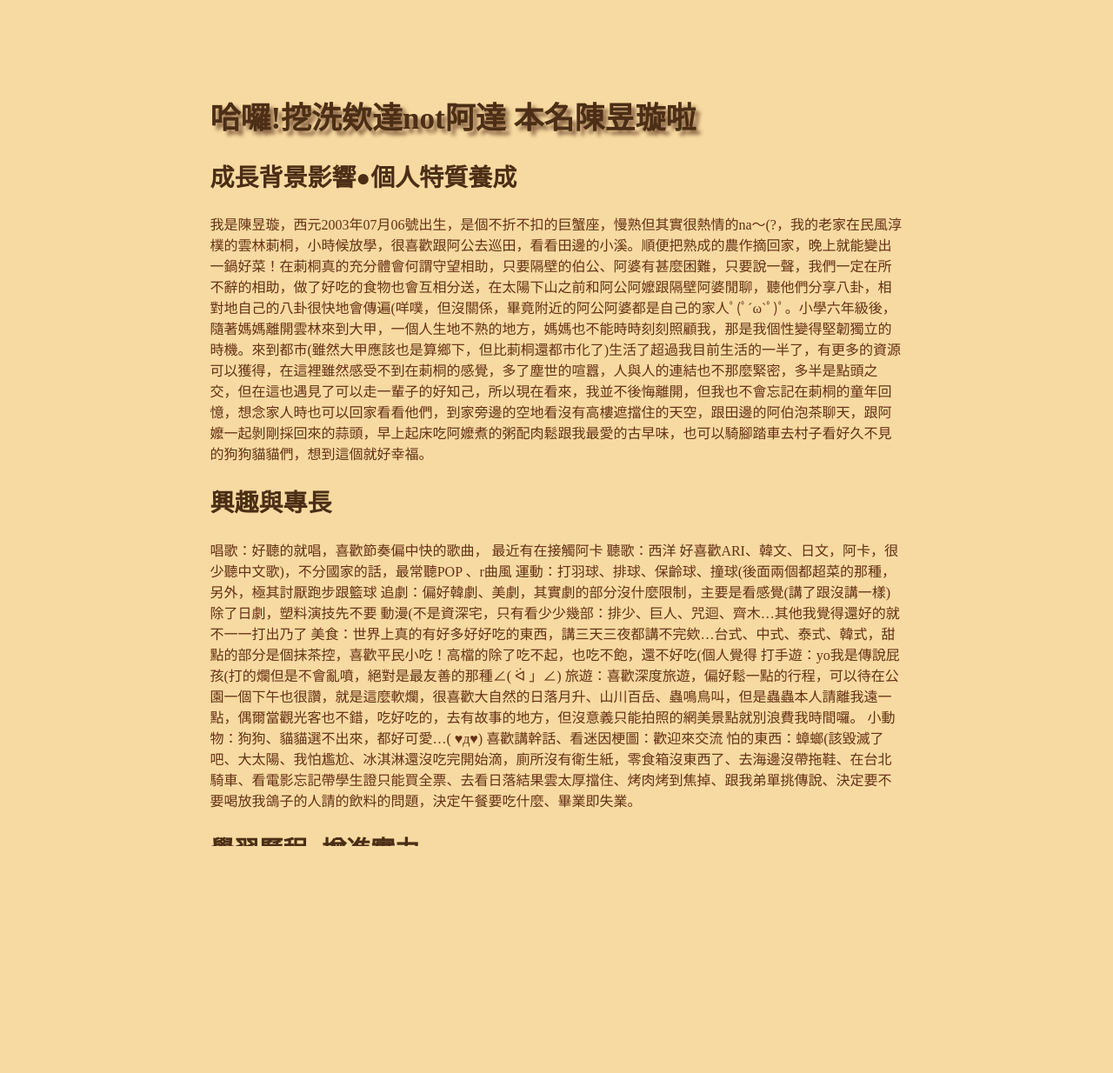
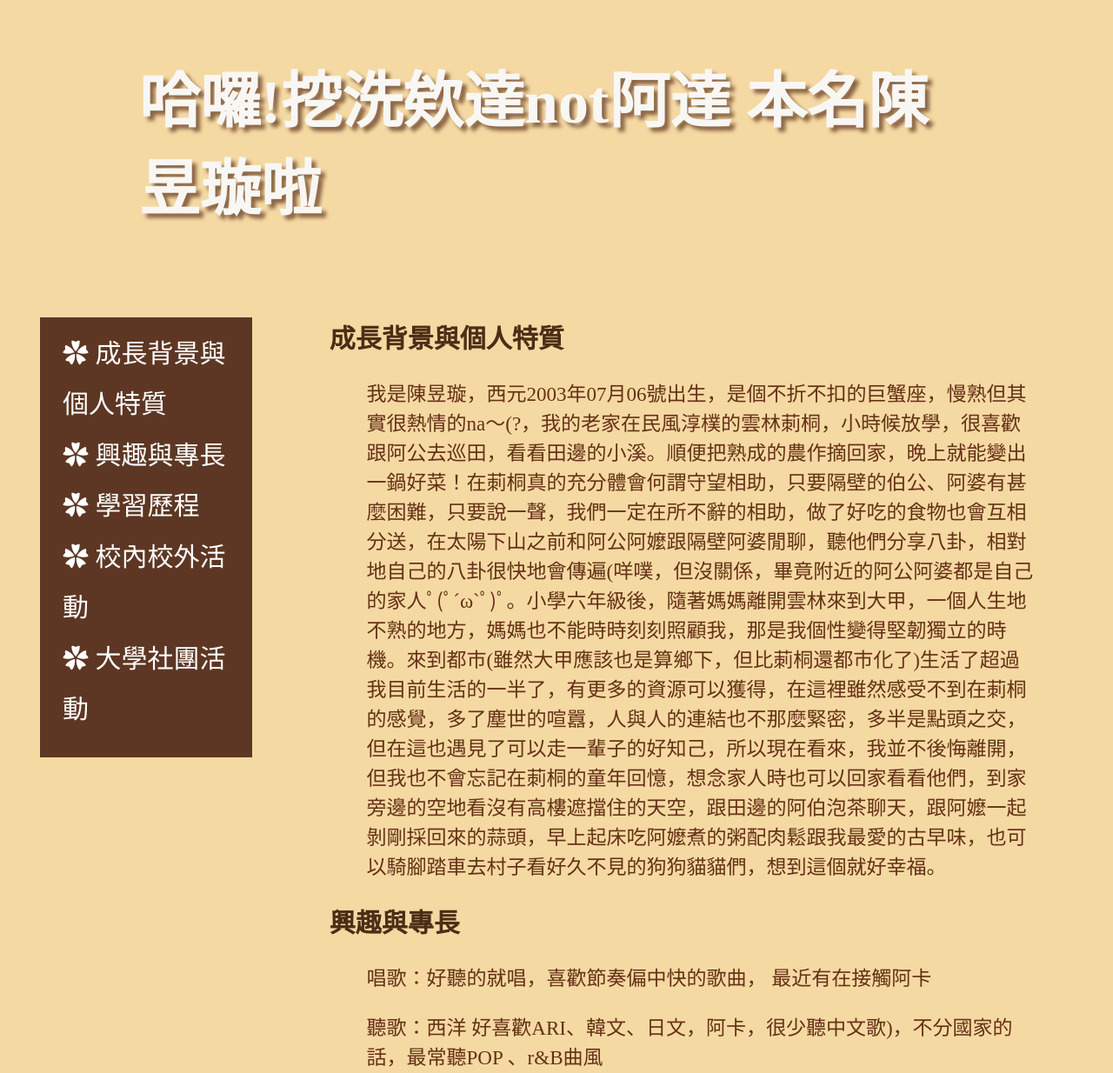
Before and after one commit to ada070628/ada070628.github.io, a plain HTML site: page index.html in a window 1280 px wide. Shown: the part 44-1278 px from the top of the page at 87% size. Drawn offline with nearby package versions, Linux system fonts and the light colour scheme.

Commit message:
第二版

```diff
--- a/css2.css
+++ b/css2.css
@@ -1,37 +1,56 @@
 body{
-    background:  rgba(247, 215, 154, 0.92);
-    padding: 120px;
-    margin：120px;
+    background:  rgba(245, 214, 156, 0.92);
+    padding:0 3% 0 3% ;
 }
- header{
+header{
+
+}
+nav{
+    background: rgb(93, 55, 35);
+    font-size: 30px;
+    position: fixed;
+    line-height: 195%;
+    width: 15%;
+    height:60%;
+    padding:1% 2%;
+}
+a{
+    text-align: justify;
+    text-decoration-line: none;
+    color:white;
+}
+a:hover{
+    color:#9ace96;
+    text-decoration-line: underline;
+}
+h1{
      font-size: 70px;
-     font-weight: 600;
+     font-weight: 900;
      text-shadow: 5px 5px 4px #8b6545;
      text-align: left;
-     color: #ffebc5;
+     color: #f8f7f4;
+     padding:1.5cm 3cm;
 }
- h1{
-     font-size: 35px;
+main{
+    padding: 0 0 0 28%;
+}
+ h2{
+     font-size: 30px;
+     font-weight: 700;
      color: #4b2e15;
-     padding: 0cm 3cm;
+     padding: 0 0 0 0;
      margin：120px;
 }
-  p{
-　   font-size:3cm;
-     color: rgb(101, 49, 22);
-     padding: 0cm 3cm;
-     margin：120px;
+h3{
+     font-size: 25px;
+     color: #4b2e15;
+     padding: 0 0 0 3%;
 }
-   pre{
-　   font-size:3cm;
-     color: rgb(101, 49, 22);
-     padding: 0cm 3cm;
-     margin：120px;
+p{
+  font-size: 23px;
+  color: rgb(101, 49, 22);
+  padding: 0 5% 0 5%;
 }
-
- h2{
-     font-size: 28px;
-     color: #4b2e15;
-     padding: 0cm 3cm;
-     margin：120px;
+img{
+    clear: right;
 }
--- a/index.html
+++ b/index.html
@@ -4,50 +4,61 @@
    <meta charset='utf-8'>
    <title>欸達的自我介紹</title>
    <link  rel='stylesheet' type='text/css' href='css2.css'>
+   <!-- Bootstrap CSS -->
+   <link href="https://cdn.jsdelivr.net/npm/bootstrap@5.1.3/dist/css/bootstrap.min.css" >
   </head>
   <body>
-      <header><h1>
+      <header><h1 id="頁首">
       哈囉!挖洗欸達not阿達
       本名陳昱璇啦
       </h1></header>
-	<section>
-        <h2>成長背景影響●個人特質養成</h2>
+      <nav><a href="#成長背景與個人特質">✿ 成長背景與個人特質</a><br>
+           <a href="#興趣與專長">✿ 興趣與專長</a><br>
+           <a href="#學習歷程">✿ 學習歷程</a><br>
+           <a href="#校內校外活動">✿ 校內校外活動</a><br>
+           <a href="#大學社團活動">✿ 大學社團活動</a><br>
+      </nav>
+    <main><section>
+        <h2 id="成長背景">成長背景與個人特質</h2>
         <p>我是陳昱璇，西元2003年07月06號出生，是個不折不扣的巨蟹座，慢熟但其實很熱情的na～(?，我的老家在民風淳樸的雲林莿桐，小時候放學，很喜歡跟阿公去巡田，看看田邊的小溪。順便把熟成的農作摘回家，晚上就能變出一鍋好菜！在莿桐真的充分體會何謂守望相助，只要隔壁的伯公、阿婆有甚麼困難，只要說一聲，我們一定在所不辭的相助，做了好吃的食物也會互相分送，在太陽下山之前和阿公阿嬤跟隔壁阿婆閒聊，聽他們分享八卦，相對地自己的八卦很快地會傳遍(咩噗，但沒關係，畢竟附近的阿公阿婆都是自己的家人ﾟ(ﾟ´ω`ﾟ)ﾟ。小學六年級後，隨著媽媽離開雲林來到大甲，一個人生地不熟的地方，媽媽也不能時時刻刻照顧我，那是我個性變得堅韌獨立的時機。來到都市(雖然大甲應該也是算鄉下，但比莿桐還都市化了)生活了超過我目前生活的一半了，有更多的資源可以獲得，在這裡雖然感受不到在莿桐的感覺，多了塵世的喧囂，人與人的連結也不那麼緊密，多半是點頭之交，但在這也遇見了可以走一輩子的好知己，所以現在看來，我並不後悔離開，但我也不會忘記在莿桐的童年回憶，想念家人時也可以回家看看他們，到家旁邊的空地看沒有高樓遮擋住的天空，跟田邊的阿伯泡茶聊天，跟阿嬤一起剝剛採回來的蒜頭，早上起床吃阿嬤煮的粥配肉鬆跟我最愛的古早味，也可以騎腳踏車去村子看好久不見的狗狗貓貓們，想到這個就好幸福。</p></section>
-    	<section><h2>興趣與專長</h2>
-      <p>
-      唱歌：好聽的就唱，喜歡節奏偏中快的歌曲， 最近有在接觸阿卡
-      聽歌：西洋 好喜歡ARI、韓文、日文，阿卡，很少聽中文歌)，不分國家的話，最常聽POP 、r曲風
-      運動：打羽球、排球、保齡球、撞球(後面兩個都超菜的那種，另外，極其討厭跑步跟籃球
-      追劇：偏好韓劇、美劇，其實劇的部分沒什麼限制，主要是看感覺(講了跟沒講一樣)除了日劇，塑料演技先不要
-      動漫(不是資深宅，只有看少少幾部：排少、巨人、咒迴、齊木…其他我覺得還好的就不一一打出乃了
-      美食：世界上真的有好多好好吃的東西，講三天三夜都講不完欸…台式、中式、泰式、韓式，甜點的部分是個抹茶控，喜歡平民小吃！高檔的除了吃不起，也吃不飽，還不好吃(個人覺得
-      打手遊：yo我是傳說屁孩(打的爛但是不會亂噴，絕對是最友善的那種∠( ᐛ 」∠)
-      旅遊：喜歡深度旅遊，偏好鬆一點的行程，可以待在公園一個下午也很讚，就是這麼軟爛，很喜歡大自然的日落月升、山川百岳、蟲鳴鳥叫，但是蟲蟲本人請離我遠一點，偶爾當觀光客也不錯，吃好吃的，去有故事的地方，但沒意義只能拍照的網美景點就別浪費我時間囉。
-      小動物：狗狗、貓貓選不出來，都好可愛…( ♥д♥)
-      喜歡講幹話、看迷因梗圖：歡迎來交流
-      怕的東西：蟑螂(該毀滅了吧、大太陽、我怕尷尬、冰淇淋還沒吃完開始滴，廁所沒有衛生紙，零食箱沒東西了、去海邊沒帶拖鞋、在台北騎車、看電影忘記帶學生證只能買全票、去看日落結果雲太厚擋住、烤肉烤到焦掉、跟我弟單挑傳說、決定要不要喝放我鴿子的人請的飲料的問題，決定午餐要吃什麼、畢業即失業。
-            </p></section>
-    	<section><h2>學習歷程●增進實力</h2>
-      <p>升上高中後，利用成績申請進入語文資優班，不僅讀書風氣比國中時期良好許多，老師們也相當注重學生品行，俗話說:「近朱者赤，近墨者黑。」不管是學業成績還是特殊表現方面，在良好的學習環境中，使我的態度更加積極上進。除了讀書風氣，我們也很注重生活紀律(其實是因為老師很嚴格)，三年來每個學期的生活榮譽競賽都是由我們拿下第一名(被逼的)，在這項比賽中我了解到，即使份內的工作只有一小部分也要不可以馬馬虎虎，因為這不僅僅是對自己負責，更是為班級努力爭取榮譽。運動會參加運動會背身夾球趣味競賽，榮獲第二名。不管是體育課還是放學後，我和拍檔都願意留下來練習，原本為了就是為班級爭取榮譽，有第二名的成績絕不是我們幸運。
+
+      <section><h2 id="興趣與專長">興趣與專長</h2>
+       <div>
+      <p>唱歌：好聽的就唱，喜歡節奏偏中快的歌曲， 最近有在接觸阿卡</p>
+      <p>聽歌：西洋 好喜歡ARI、韓文、日文，阿卡，很少聽中文歌)，不分國家的話，最常聽POP 、r&B曲風</p>
+      <p>運動：打羽球、排球、保齡球、撞球(後面兩個都超菜的那種，另外，極其討厭跑步跟籃球</p>
+      <p>追劇：偏好韓劇、美劇，其實劇的部分沒什麼限制，主要是看感覺(講了跟沒講一樣)除了日劇，塑料演技先不要</p>
+      <p>動漫(不是資深宅，只有看少少幾部：排少、巨人、咒迴、齊木…其他我覺得還好的就不一一打出乃了</p>
+      <p>美食：世界上真的有好多好好吃的東西，講三天三夜都講不完欸…台式、中式、泰式、韓式，甜點的部分是個抹茶控，喜歡平民小吃高檔的除了吃不起，也吃不飽，還不好吃(個人覺得</p>
+      <p>打手遊：yo我是傳說屁孩(打的爛但是不會亂噴，絕對是最友善的那種∠( ᐛ 」∠)</p>
+      <p>旅遊：喜歡深度旅遊，偏好鬆一點的行程，可以待在公園一個下午也很讚，就是這麼軟爛，很喜歡大自然的日落月升、山川百岳、蟲鳴鳥叫，但是蟲蟲本人請離我遠一點，偶爾當觀光客也不錯，吃好吃的，去有故事的地方，但沒意義只能拍照的網美景點就別浪費我時間囉。</p>
+      <p>小動物：狗狗、貓貓選不出來，都好可愛…( ♥д♥)</p>
+      <p>喜歡講幹話、看迷因梗圖：歡迎來交流</p>
+      <p>怕的東西：蟑螂(該毀滅了吧、大太陽、我怕尷尬、冰淇淋還沒吃完開始滴，廁所沒有衛生紙，零食箱沒東西了、去海邊沒帶拖鞋、在台北騎車、看電影忘記帶學生證只能買全票、去看日落結果雲太厚擋住、烤肉烤到焦掉、跟我弟單挑傳說、決定要不要喝放我鴿子的人請的飲料的問題，決定午餐要吃什麼、畢業即失業。 </p>
+       </div></section>
+
+    <section><h2 id="學習歷程">學習歷程</h2>
+      <p>升上高中後，利用成績申請進入語文資優班，不僅讀書風氣比國中時期良好許多，老師們也相當注重學生品行，俗話說:「近朱者赤，近墨者黑。」不管是學業成績還是特殊表現方面，在良好的學習環境中，使我的態度更加積極上進。除了讀書風氣，我們也很注重生活紀律(其實是因為老師很嚴格)，三年來每個學期的生活榮譽競賽都是由我們拿下第一名，在這項比賽中我了解到，即使份內的工作只有一小部分也要不可以馬馬虎虎，因為這不僅僅是對自己負責，更是為班級努力爭取榮譽。運動會參加運動會背身夾球趣味競賽，榮獲第二名。不管是體育課還是放學後，我和拍檔都願意留下來練習，原本為了就是為班級爭取榮譽，有第二名的成績絕不是我們幸運。
     因應閱讀能力的重要性，於高一下投稿的閱讀心得分別獲得了全國高級等學校閱讀心得比賽甲等及校內比賽特優，於高三上的則獲得優等的成績。
 在高一上參加國語文閩南語朗讀競賽表現優異，高二下英文演講比賽佳作。在這兩場比賽中我都踏出了我的舒適圈，尤其是英文演講比賽，對於英文不慎自信的我，有佳作的成績是靠著不斷的練習才獲得的。</p>
-    <p>高一上學期末，我與學姊組隊參加了對我意義重大的比賽―荷塘歲末演唱會。在那次比賽中，我和學姊兩人演唱了Ariana Grande – thinking bout you一起拿下第三名。而在比賽前，我們偶有意見不合和挫折，但透過溝通及努力練習來讓整場表演呈現我們最好的一面，雖說這是一個與學業相關甚少的校內比賽，但卻讓我學到我在學校課本中學不到的事情：耐心、團隊合作精神及我最需要的膽量訓練。
+    <p><img src="20190522_004552.jpg" width="30%">高一上學期末，我與學姊組隊參加了對我意義重大的比賽―荷塘歲末演唱會。在那次比賽中，我和學姊兩人演唱了Ariana Grande – thinking bout you一起拿下第三名。而在比賽前，我們偶有意見不合和挫折，但透過溝通及努力練習來讓整場表演呈現我們最好的一面，雖說這是一個與學業相關甚少的校內比賽，但卻讓我學到我在學校課本中學不到的事情：耐心、團隊合作精神及我最需要的膽量訓練。
       </p>
     <p>二年級上學期，我們班參加話劇比賽榮獲第一名，在其中我擔任導演、編劇以及主演。在這亮眼的成績背後，除了不斷的與同學們溝通磨合及努力排練，更需要積極的態度。儘管舞台的呈現方式、角色的情緒表達，透過好幾次的排練進行修正，但演出當下扔免不了突發狀況，而這卻也激發我的危機處理能力，製造意想不到的「笑」果。話劇比賽讓我深刻的體會到合作的意義，不可能事事順心，必須要雙方各退一步的溝通磨合，才能製造雙贏的局面。
+    <img src="S__13451266.jpg" width="30%">
     高二的話劇比賽：囂張沒落魄的久。描述老富婆為了錢財勢力而欺壓年輕的小狗子，而在最後因為小狗子得到嘟嚕嚕佛陀的眷顧，一切的真相大白，讓老富婆身敗名裂。
             </p></section>
-    <section><h2>校內校外活動參與●培養團隊合作默契</h2>
 
-     <div><h3>校內社團：</h3>
-      <p>在高一上擔任了仁愛康輔社的社員，參加迎新及其他友社的社慶，在這個社團裡認識了很多新朋友，我的社交能力有大幅進步!
-高一下則轉社至卡拉OK社。
-二年級確立了志向後進入大眾傳播社，在這裡認識了許多志同道合的好友，在出公差時也學習了諸多與傳播系相關的知識，在社內提供許多實際操作的機會，在大眾傳播社我感到相當滿足。
-</p></div>
+  <section><h2 id="校內校外活動">校內校外活動參與●培養團隊合作默契</h2>
+
+     <div class= "container bg-dark text-white"><h3>校內社團：</h3>
+      <p>在高一上擔任了仁愛康輔社的社員，參加迎新及其他友社的社慶，在這個社團裡認識了很多新朋友，我的社交能力有大幅進步! <img src="%E4%B8%8B%E8%BC%89.jpg">高一下則轉社至卡拉OK社。 二年級確立了志向後進入大眾傳播社，在這裡認識了許多志同道合的好友，在出公差時也學習了諸多與傳播系相關的知識，在社內提供許多實際操作的機會，在大眾傳播社我感到相當滿足。</p></div>
+
       <div><h3>校內外活動：</h3>
-          <p>身為半個大甲人也知道媽祖是大甲的在地信仰，每年三月媽祖出巡都熱鬧無比，但卻沒親身體驗過繞境，這次非常幸運甲中有「媽祖行腳」的活動可以開開眼界，其中讓我最印象深刻的是信徒們的熱情相待。這一路上，許多的點心販都免費提供食物給辛苦的進香團，還有幫我們加油打氣的鄉親們，也聽了很多神奇的故事，原本筋疲力盡的我們感受到那一絲溫暖，彷彿又有動力走到終點。</p></div>
+          <p><img src="1558459170550.jpg" width="50%">身為半個大甲人也知道媽祖是大甲的在地信仰，每年三月媽祖出巡都熱鬧無比，但卻沒親身體驗過繞境，這次非常幸運甲中有「媽祖行腳」的活動可以開開眼界，其中讓我最印象深刻的是信徒們的熱情相待。這一路上，許多的點心販都免費提供食物給辛苦的進香團，還有幫我們加油打氣的鄉親們，也聽了很多神奇的故事，原本筋疲力盡的我們感受到那一絲溫暖，彷彿又有動力走到終點。</p></div>
 
        <div><h3>靜宜youtuber夢工廠營隊：</h3>
           <p>一年級寒假至靜宜大學參家寒假營隊，短短一天的行程，體驗配音員的工作、一起討論劇本編排，除了讓我對大眾傳播的概念更加了解，也增進我團隊合作的能力。</p></div>
+
        <div><h3>世新媒體先鋒營：</h3>
           <p>高一暑假時，參加為期五天的世新媒體先鋒營，從中吸收了許多與影視相關的知識與前輩的經驗，並且訓練自身的社交能力，認識許多來自各地的好友。 </p></div>
        <div><h3>畢聯會攝影組</h3>
@@ -56,22 +67,24 @@
        <div><h3>其他：</h3>
           <p>同時我也接了人生第一份打工，其中我擔任活動促銷工讀生，必須直接跟陌生人介紹方案內容，拉攏客人，相當考驗臨場能力，對於平常不擅長言詞的我來說，這是一份很有挑戰的工作，雖然有過些小挫折，但從中可以訓練話術技巧，也可以讓腦袋的思路更靈活，當時跟我的好閨蜜一起工作，沒客人的時候，我們會一起聊八卦，講幹話、分享所有事情，甚至改編歌詞靠北上司跟客人，超好笑，每次工作都覺得時間過得很快。
        </p></div></section>
-    	<section><h2>大學社團活動:合唱團</h2>
+
+    <section><h2 id="大學社團活動">大學社團活動:合唱團</h2>
        <div><h3>加入合唱團的契機</h3>
           <p>大一上，加入世新大學合唱團，這是從還未上大學的決定，從國小、國中有參加合唱團，但到了高中卻沒有合唱團，讓我倍感失望，所以上大學為了填補高中的遺憾，還有我從小都沒有學過樂器，想加強自己的樂理能力，想要讓自己看到樂譜就可以自信的唱出來，所以大學社團我毫不猶豫地填了合唱團，實際加入，的確看音符從一格一格數變成可以很快地寫譜！還另外發現其實裡面的人都很熱情、友善，瘋瘋的，跟我想像嚴肅的練唱畫面不太一樣。進來合唱團另一個原因，是希望大學時期，能讓自己有一個可以大聲唱歌的時間及空間，生怕自己大學四年會忘記唱歌的感覺，忘記和聲打入腦中那種酥麻到起雞皮疙瘩的感覺。</p></div>
 
         <div><h3>期末公演：拂曉而聲</h3>
-    <p>2021/12/29,公演也算是合唱團的成發，為了帶給觀眾們最棒的聽覺及是視覺饗宴，每個社員都很認真地參與這次的公演，也因為疫情的關係，上次的公演沒辦成留下了遺憾，所以學長姐們特別珍惜這次得來不易的機會，看到他們這麼積極，心裡多少有些感動，雖然這次公演歷經長達半個多月的加練期及三次彩排，最繁雜的前置作業，但當謝幕鞠躬那一刻想的不是終於結束了，是：很開心你們你們來看我們表演。還記得加練期最讓我頭痛的是因為期末作業所以有一首歌譜沒有很熟，公演那天瘋狂對嘴，超好笑，唱的好心虛。
-    這是一個將合唱團拆成四個小隊，變成互相競爭的社內比賽，我們隊輔選的英文個歌爆乾難，好多個切分音，半音升調什麼的而且歌詞都不一樣超難背，反正學到差點沒讓隊輔爆氣，因為我們唱得太爛了哈哈哈哈。結果表演當天我們很順利，狀況也很好，意料之外地拿下最佳小隊！另外，這次的小合唱我報名了獨唱組，我真的不知道我當時哪來的勇氣在這麼多人唱我女神ari的歌，可能對太有自信吧哈哈，一直習慣讓自己的聲音混入人群中，獨唱是我跨不太過去的坎，我還記得站在台上雙手抖個不停，後面左右兩個音響轟炸耳朵，非常清楚地聽到自己的聲音，太害羞了吧...反正中間還是有發生小車禍，希望可以習慣自己的聲音和表演的感覺，並喜歡它們。</p></div>
+          <p>2021/12/29,公演也算是合唱團的成發，為了帶給觀眾們最棒的聽覺及是視覺饗宴，每個社員都很認真地參與這次的公演，也因為疫情的關係，上次的公演沒辦成留下了遺憾，所以學長姐們特別珍惜這次得來不易的機會，看到他們這麼積極，心裡多少有些感動，雖然這次公演歷經長達半個多月的加練期及三次彩排，最繁雜的前置作業，但當謝幕鞠躬那一刻想的不是終於結束了，是：很開心你們你們來看我們表演。還記得加練期最讓我頭痛的是：因為期末作業還沒做完，有一首歌譜沒有很熟，公演那天瘋狂對嘴，超好笑，唱的好心虛。<img src="2736F1B4-5FF4-44A2-9145-8E11DCD98086.jpg" width="30%"></p></div>
+
+        <div class ="123"><h3>期中活動：小合唱</h3>
+          <p><img id="小合唱" src="CC596DFF-1DF8-495F-B3A2-A8A692F3B5DA.jpg" width="30%">這是一個將合唱團拆成四個小隊，變成互相競爭的社內比賽，我們隊輔選的英文個歌爆乾難，好多個切分音，半音升調什麼的而且歌詞都不一樣超難背，反正學到差點沒讓隊輔爆氣，因為我們唱得太爛了哈哈哈哈。結果表演當天我們很順利，狀況也很好，意料之外地拿下最佳小隊！另外，這次的小合唱我報名了獨唱組，我真的不知道我當時哪來的勇氣在這麼多人唱我女神ari的歌，可能對太有自信吧哈哈，一直習慣讓自己的聲音混入人群中，獨唱是我跨不太過去的坎，我還記得站在台上雙手抖個不停，後面左右兩個音響轟炸耳朵，非常清楚地聽到自己的聲音，太害羞了吧...反正中間還是有發生小車禍，希望可以習慣自己的聲音和表演的感覺，並喜歡它們。</p></div>
 
         <div><h3>進入斑馬線</h3>
-<p>一開始在招生試音看到斑馬線人聲樂團的表演，對阿卡貝拉沒什麼概念，單純覺得應該是個蠻厲害的玩意兒，每個人唱不同聲部，說算獨唱但又不算是，覺得可以給自己另一個挑戰，所以心生意念去報考看看。還記得當時考試，站在學長姐前面，雙手發抖的唱完指定曲，自選曲還瘋狂趕拍，考完走出去第一刻想的是：絕對不會上థ౪థ，畢竟歌詞沒背熟，當天狀態很差，已經是半放棄的狀態了。晚上考試結果出來，原本不想看，但我就是犯賤，想著會不會有種不可能的可能，但是在看到我的名字在螢幕—ATLO：陳昱璇，一直在心裡問自己這不是在作夢吧…沒錯，現在我是斑馬線人聲樂團的小馬ATLO陳昱璇！</p>
-<p>右圖我們20屆是第一場表演，剛好碰上盛大的20周年紀念—斑馬20 再唱一世紀，所以非常得剛好第一次表演就站上那麼大的舞台…為了這次表演，第一次體驗了夜練，付出了許多時間與夥伴們互相磨合，表演當天沒有出什麼差錯，觀眾們也都很捧場，應該是看我們很菜吧哈哈，但我覺得除了音樂性，我的台風還有相當大成長的空間，希望之後自己能在舞台上表現得更從容，然後很感謝他們付出精神及時間來看表演，謝謝夥伴們那幾個禮拜沒有放棄一起練習，當表演結束聽到給我們的掌聲，似乎那些辛苦都消失不見。
-斑馬線和小合唱對我來說，都算是踏出同溫層的里程碑，雖然離我想要達成的狀態還有很大的進步空間，雖然路途上有過懷疑、有過害怕，但我很感謝當時選擇接受挑戰的自己，讓我有機會變得更加茁壯。
-            </p></div></section>
+          <p><img id="斑馬" src="62A81436-E380-4B2E-8BE7-6F03A103D7D3.jpg" width="30%" >一開始在招生試音看到斑馬線人聲樂團的表演，對阿卡貝拉沒什麼概念，單純覺得應該是個蠻厲害的玩意兒，每個人唱不同聲部，說算獨唱但又不算是，覺得可以給自己另一個挑戰，所以心生意念去報考看看。還記得當時考試，站在學長姐前面，雙手發抖的唱完指定曲，自選曲還瘋狂趕拍，考完走出去第一刻想的是：絕對不會上థ౪థ，畢竟歌詞沒背熟，當天狀態很差，已經是半放棄的狀態了。晚上考試結果出來，原本不想看，但我就是犯賤，想著會不會有種不可能的可能，但是在看到我的名字在螢幕—ATLO：陳昱璇，一直在心裡問自己這不是在作夢吧…沒錯，現在我是斑馬線人聲樂團的小馬ATLO陳昱璇！</p>
+          <p>右圖我們20屆是第一場表演，剛好碰上盛大的20周年紀念—斑馬20 再唱一世紀，所以非常得剛好第一次表演就站上那麼大的舞台…為了這次表演，第一次體驗了夜練，付出了許多時間與夥伴們互相磨合，表演當天沒有出什麼差錯，觀眾們也都很捧場，應該是看我們很菜吧哈哈，但我覺得除了音樂性，我的台風還有相當大成長的空間，希望之後自己能在舞台上表現得更從容，然後很感謝他們付出精神及時間來看表演，謝謝夥伴們那幾個禮拜沒有放棄一起練習，當表演結束聽到給我們的掌聲，似乎那些辛苦都消失不見。斑馬線和小合唱對我來說，都算是踏出同溫層的里程碑，雖然離我想要達成的狀態還有很大的進步空間，雖然路途上有過懷疑、有過害怕，但我很感謝當時選擇接受挑戰的自己，讓我有機會變得更加茁壯。</p></div></section>
 
+  <!-- Option 1: Bootstrap Bundle with Popper -->
+    <script src="https://cdn.jsdelivr.net/npm/bootstrap@5.1.3/dist/js/bootstrap.bundle.min.js"></script>
 
-
-
+      </main>
   </body>
 </html>
```
Also changed, not shown: 123.jfif (deleted), 2736F1B4-5FF4-44A2-9145-8E11DCD98086.jpg (added), CC596DFF-1DF8-495F-B3A2-A8A692F3B5DA.jpg (added), 1 other file. Lines whose indentation alone changed are shown as unchanged.
